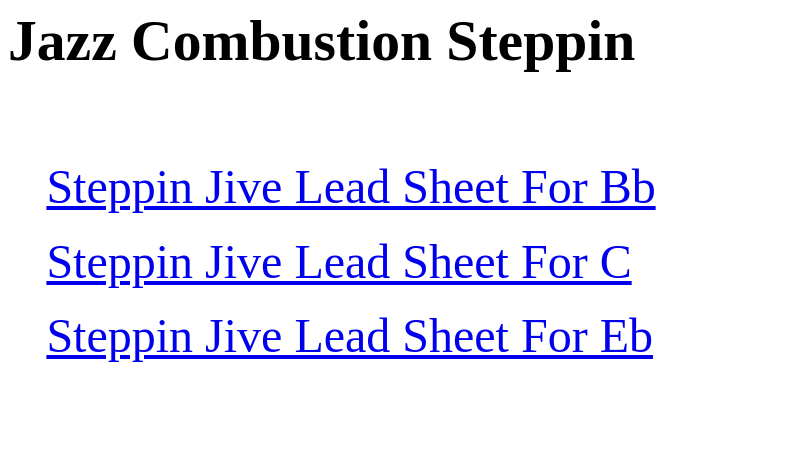
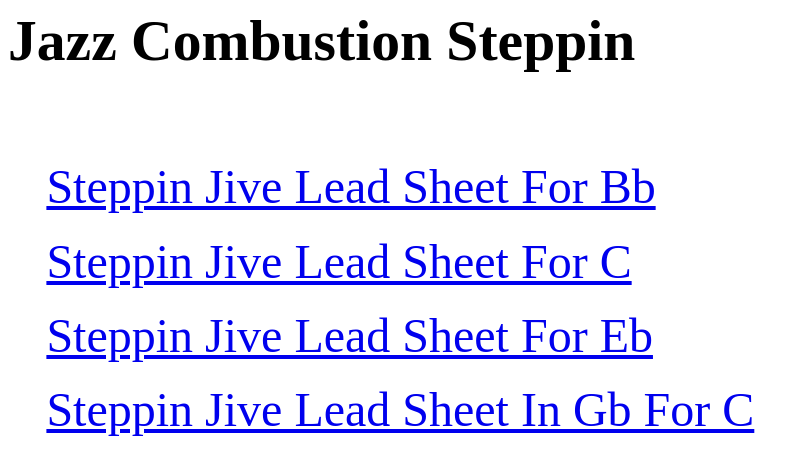
Before and after one commit to flaminghakama/jazz-combustion-pdf, a plain HTML site: page steppin-jive/index.html in a window 1280 px wide. Shown: the whole page, without its empty margins (0-808 px from the left). Drawn offline with Linux system fonts and the light colour scheme.

Commit message:
more enharmonics

```diff
--- a/steppin-jive/index.html
+++ b/steppin-jive/index.html
@@ -34,6 +34,7 @@
         <li><a href='steppin-jive-Lead-Sheet-for-Bb.pdf'>Steppin Jive Lead Sheet For Bb</a></li>
         <li><a href='steppin-jive-Lead-Sheet-for-C.pdf'>Steppin Jive Lead Sheet For C</a></li>
         <li><a href='steppin-jive-Lead-Sheet-for-Eb.pdf'>Steppin Jive Lead Sheet For Eb</a></li>
+        <li><a href='steppin-jive-Lead-Sheet-in-Gb-for-C.pdf'>Steppin Jive Lead Sheet In Gb For C</a></li>
     </ul>
 </body>
 </html>
```
Also changed, not shown: 4 other files.
